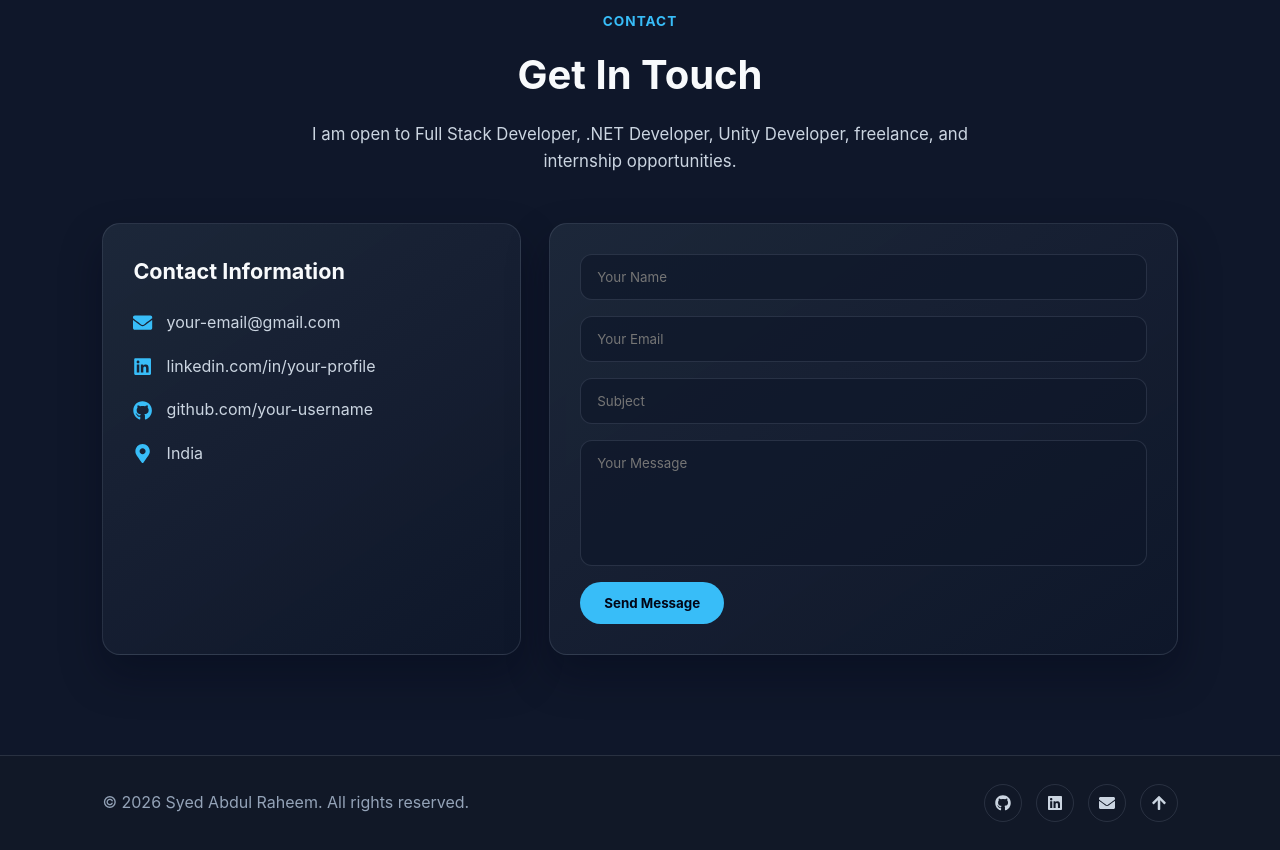
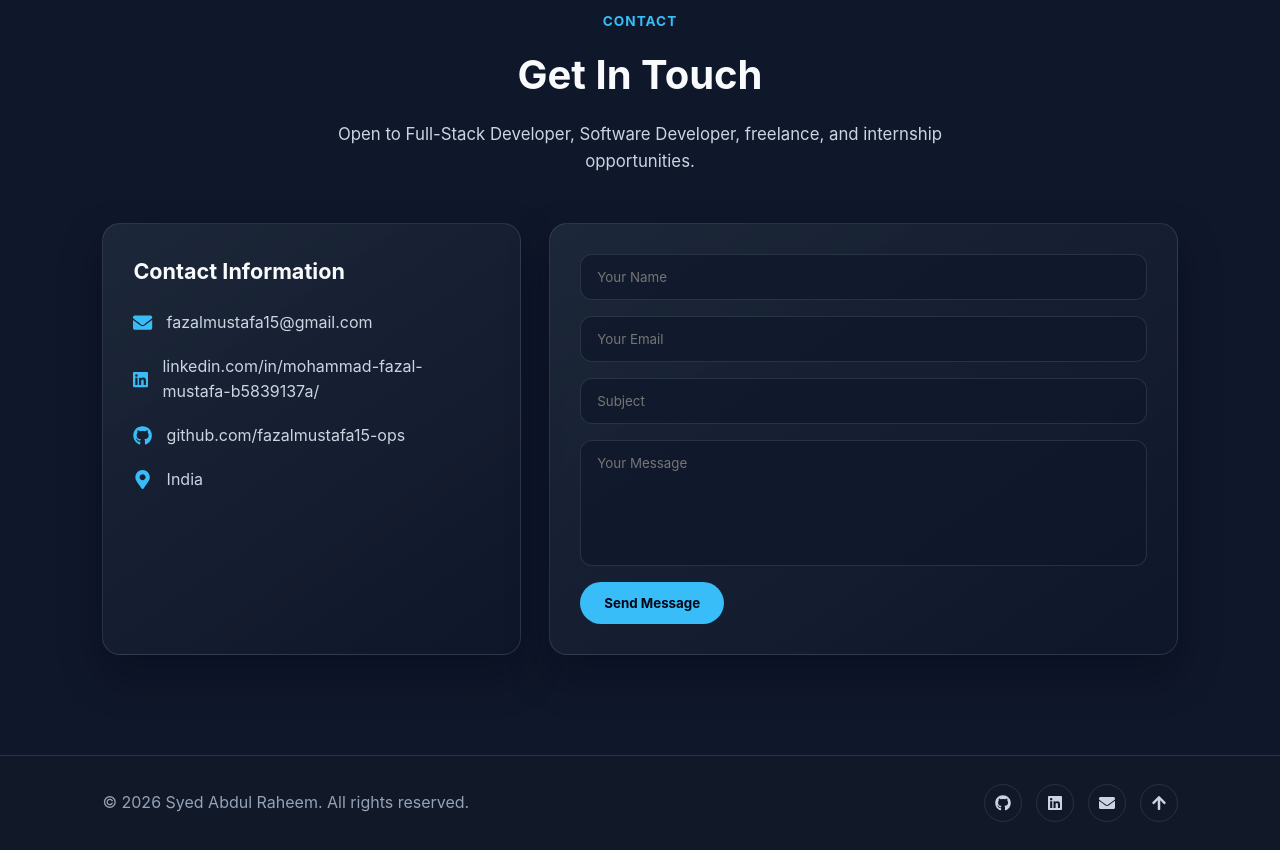
Before and after one commit to fazalmustafa15-ops/portfolio, a React (Vite) app: page / in a window 1280 px wide. Shown: the part 3580-4430 px from the top of the page. Built offline with nearby package versions, Linux system fonts and the light colour scheme.

Commit message:
contact form data updated

```diff
--- a/src/components/Contact.jsx
+++ b/src/components/Contact.jsx
@@ -8,8 +8,7 @@ function Contact() {
           <p className="section-tag">Contact</p>
           <h2 className="section-title">Get In Touch</h2>
           <p className="section-subtitle">
-            I am open to Full Stack Developer, .NET Developer, Unity Developer,
-            freelance, and internship opportunities.
+            Open to Full-Stack Developer, Software Developer, freelance, and internship opportunities.
           </p>
         </div>
 
@@ -19,17 +18,17 @@ function Contact() {
 
             <div className="contact-item">
               <FaEnvelope />
-              <span>your-email@gmail.com</span>
+              <span>fazalmustafa15@gmail.com</span>
             </div>
 
             <div className="contact-item">
               <FaLinkedin />
-              <span>linkedin.com/in/your-profile</span>
+              <span>linkedin.com/in/mohammad-fazal-mustafa-b5839137a/</span>
             </div>
 
             <div className="contact-item">
               <FaGithub />
-              <span>github.com/your-username</span>
+              <span>github.com/fazalmustafa15-ops</span>
             </div>
 
             <div className="contact-item">
```
